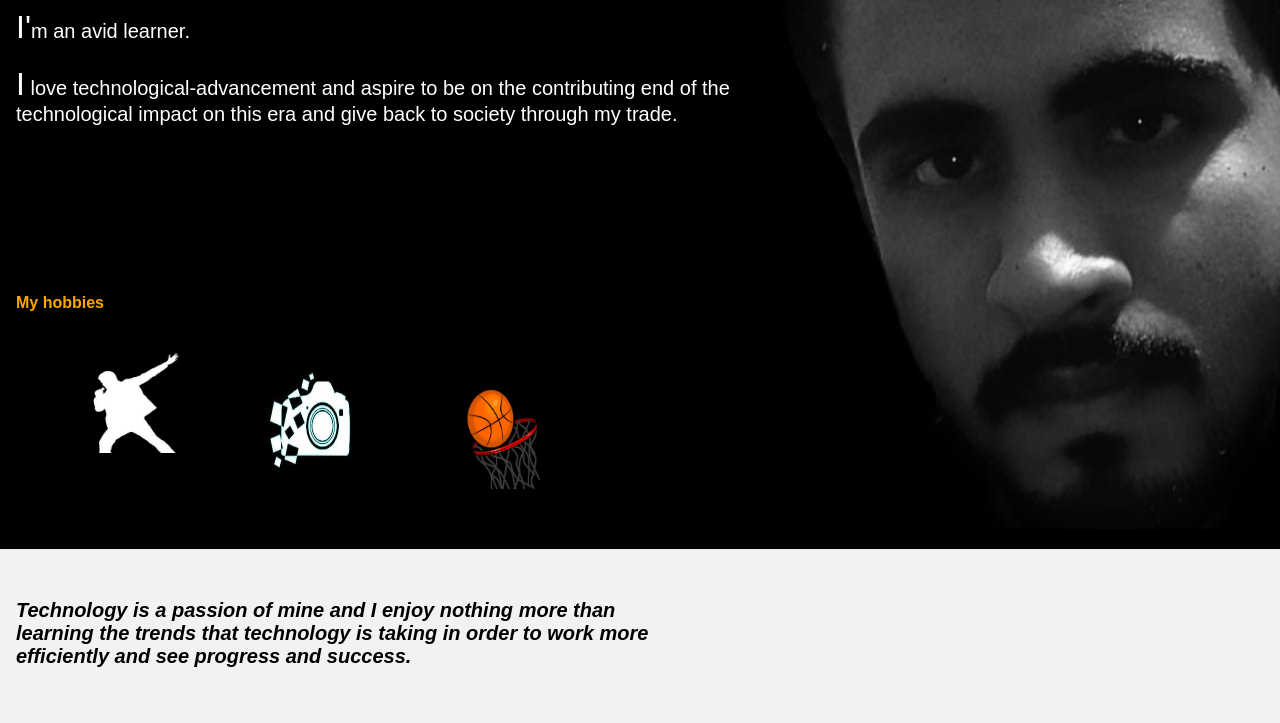
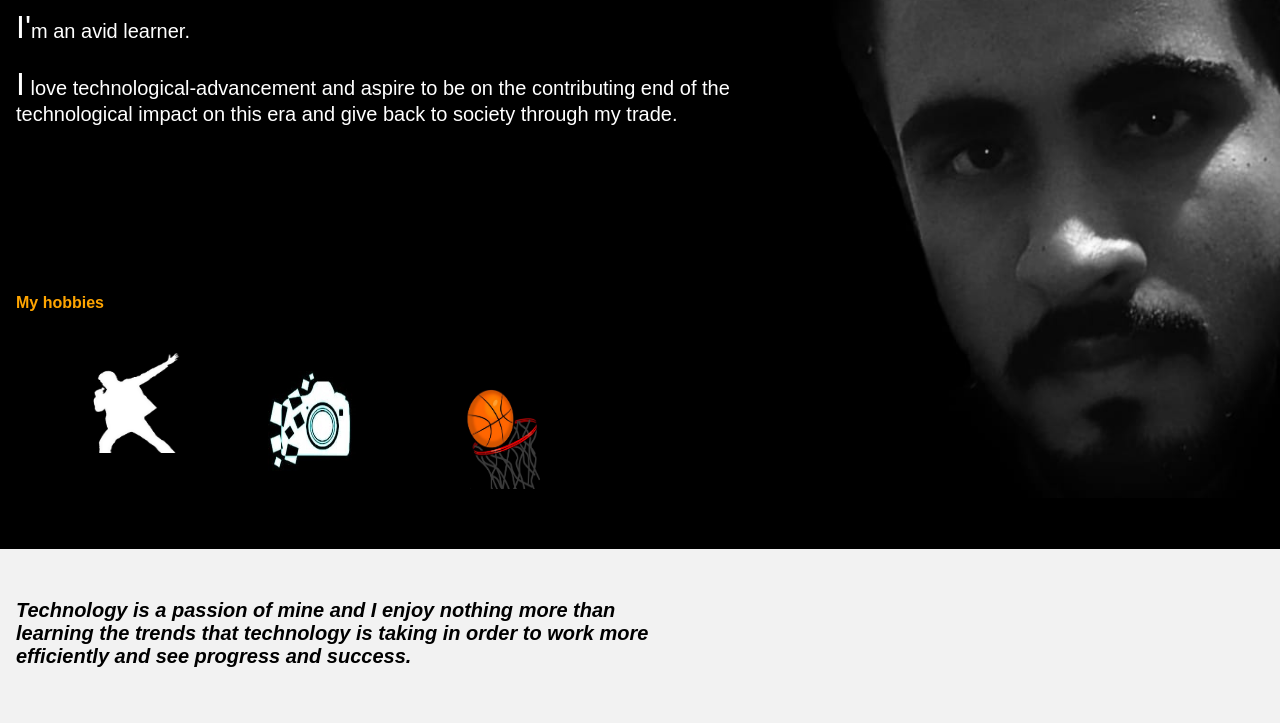
Before and after one commit to sachinarbhat/Front-end, a plain HTML site: page index.html in a window 1280 px wide. Shown: the part 208-931 px from the top of the page. Drawn offline with Linux system fonts and the light colour scheme.

Commit message:
Sachin Portfolio

```diff
--- a/index.html
+++ b/index.html
@@ -1,6 +1,7 @@
 <!DOCTYPE html>
 <html>
 <head>
+  <title>Sachin Portfolio</title>
 <meta name="viewport" content="width=device-width, initial-scale=1">
 <link rel="stylesheet" href="https://cdnjs.cloudflare.com/ajax/libs/font-awesome/4.7.0/css/font-awesome.min.css">
 <style>
@@ -62,7 +63,8 @@ body,html {
         #about{ background-image: url('c.jpeg');
                 background-repeat: no-repeat;
                 background-attachment: scroll;
-                background-position: right ;
+                background-position: right top 25%;
+                background-size: 90% auto;
                }
             #bio{ padding-left: 16px; margin-top: 0; overflow: hidden;  }
             #bio h2{ color: #00cc00; font-family: Cursive; font-size: 40px;}
```
